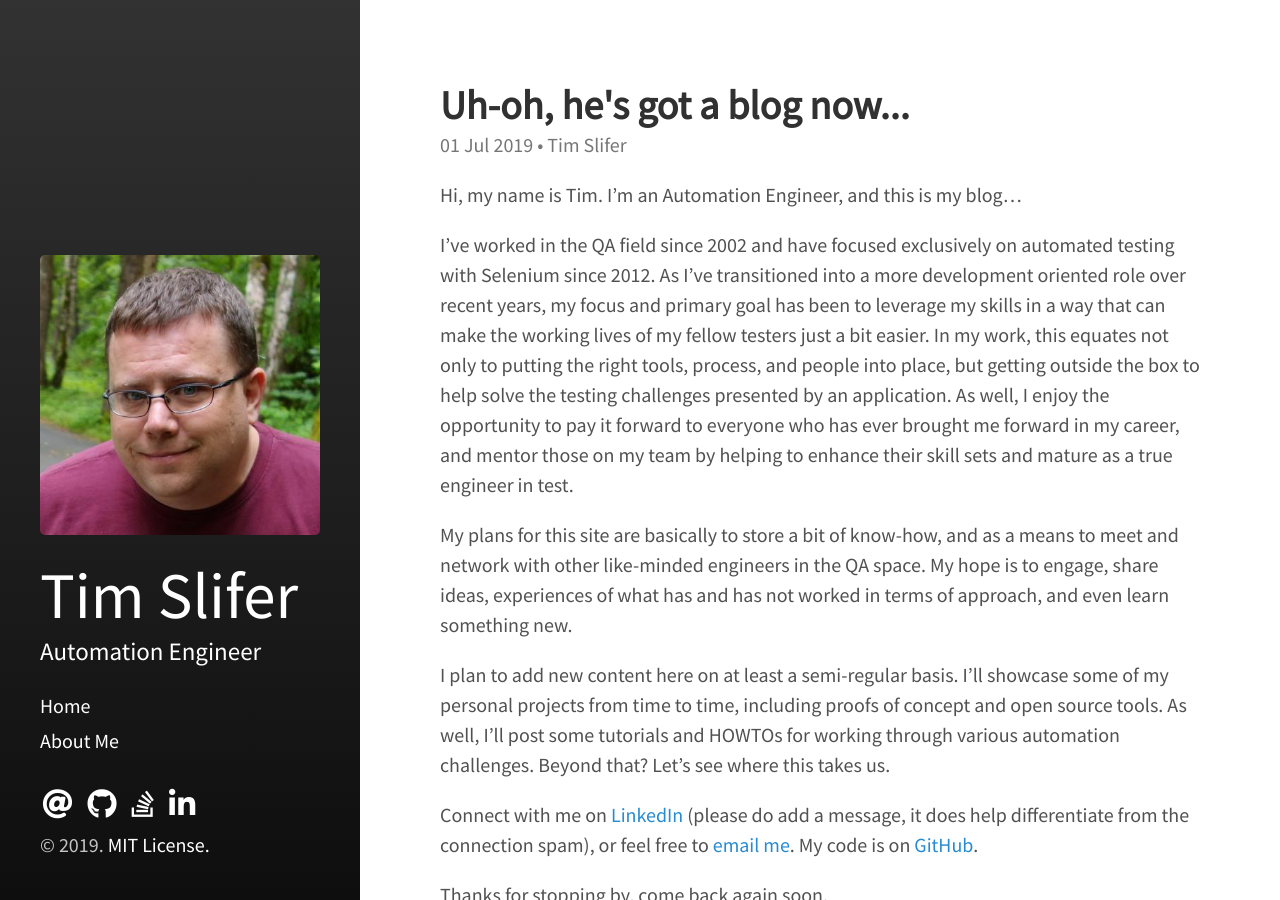
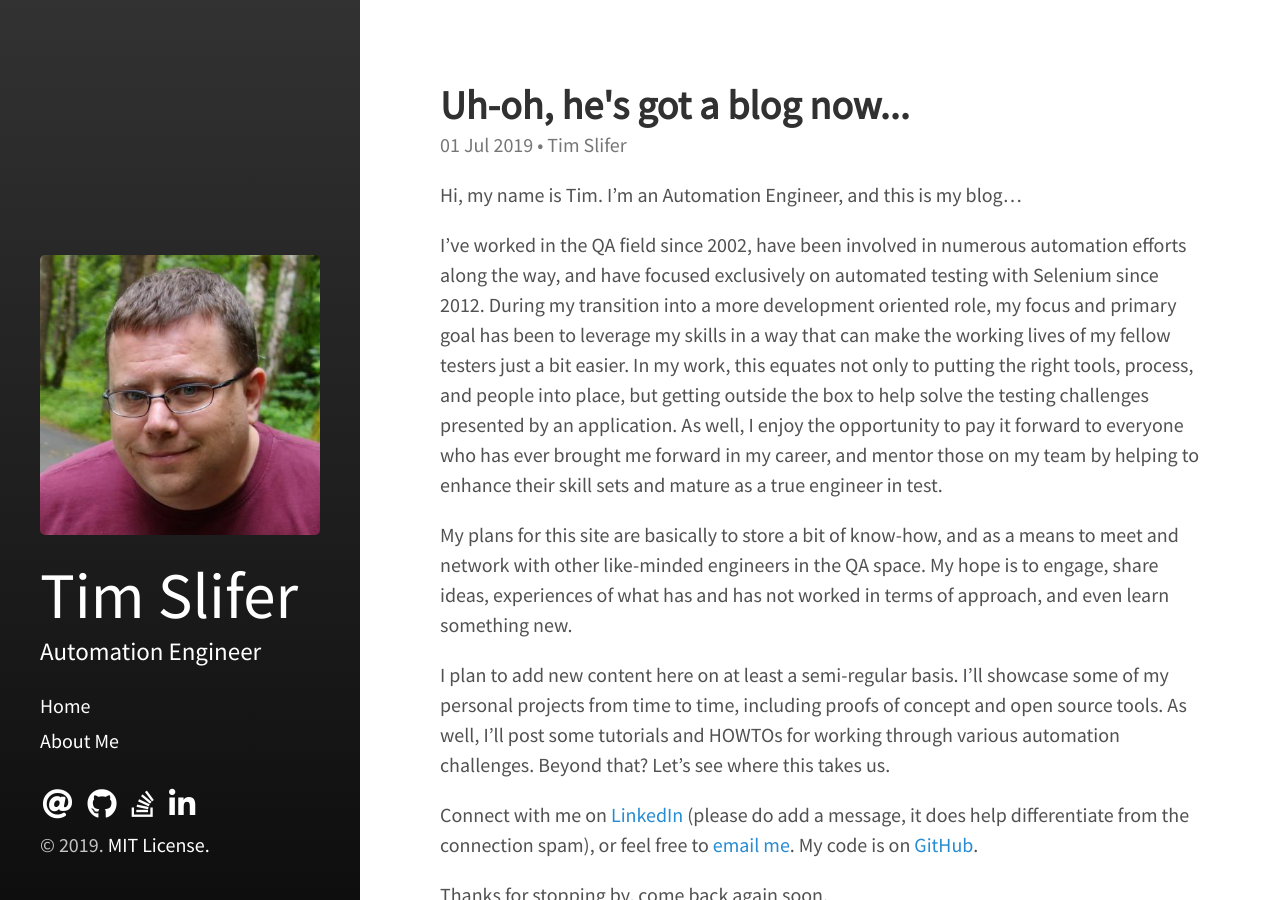
Before and after one commit to tim-slifer/tim-slifer.github.io, a Jekyll site: the page built from _posts/2019-07-01-first-post.md, in a window 1280 px wide. Built offline with Jekyll 4.4.1, drawn with Linux system fonts in a browser that asks for light colours; nearby versions of some CDN libraries.

Commit message:
Tweaks to first post content
Yeah yeah, I need to leave it alone.  I know.

```diff
--- a/_posts/2019-07-01-first-post.md
+++ b/_posts/2019-07-01-first-post.md
@@ -9,13 +9,13 @@ Hi, my name is Tim. I'm an Automation Engineer, and this is my blog...
 
 <!--more-->
 
-I've worked in the QA field since 2002 and have focused exclusively on automated testing with Selenium since 2012. As
-I've transitioned into a more development oriented role over recent years, my focus and primary goal has been to
-leverage my skills in a way that can make the working lives of my fellow testers just a bit easier. In my work, this
-equates not only to putting the right tools, process, and people into place, but getting outside the box to help solve
-the testing challenges presented by an application. As well, I enjoy the opportunity to pay it forward to everyone who
-has ever brought me forward in my career, and mentor those on my team by helping to enhance their skill sets and mature
-as a true engineer in test.
+I've worked in the QA field since 2002, have been involved in numerous automation efforts along the way, and have
+focused exclusively on automated testing with Selenium since 2012. During my transition into a more development
+oriented role, my focus and primary goal has been to leverage my skills in a way that can make the working lives of
+my fellow testers just a bit easier. In my work, this equates not only to putting the right tools, process, and
+people into place, but getting outside the box to help solve the testing challenges presented by an application. As
+well, I enjoy the opportunity to pay it forward to everyone who has ever brought me forward in my career, and mentor
+those on my team by helping to enhance their skill sets and mature as a true engineer in test.
 
 My plans for this site are basically to store a bit of know-how, and as a means to meet and network with other
 like-minded engineers in the QA space. My hope is to engage, share ideas, experiences of what has and has not worked
```
